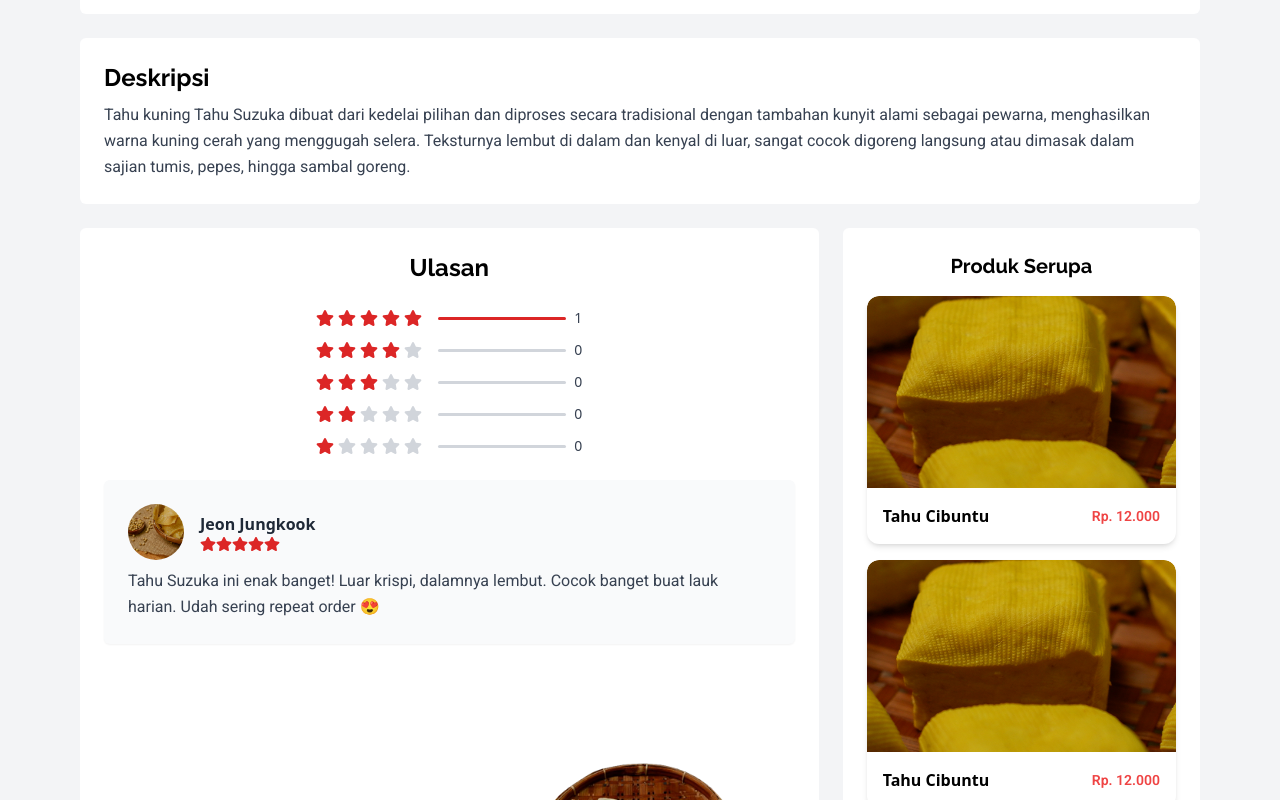
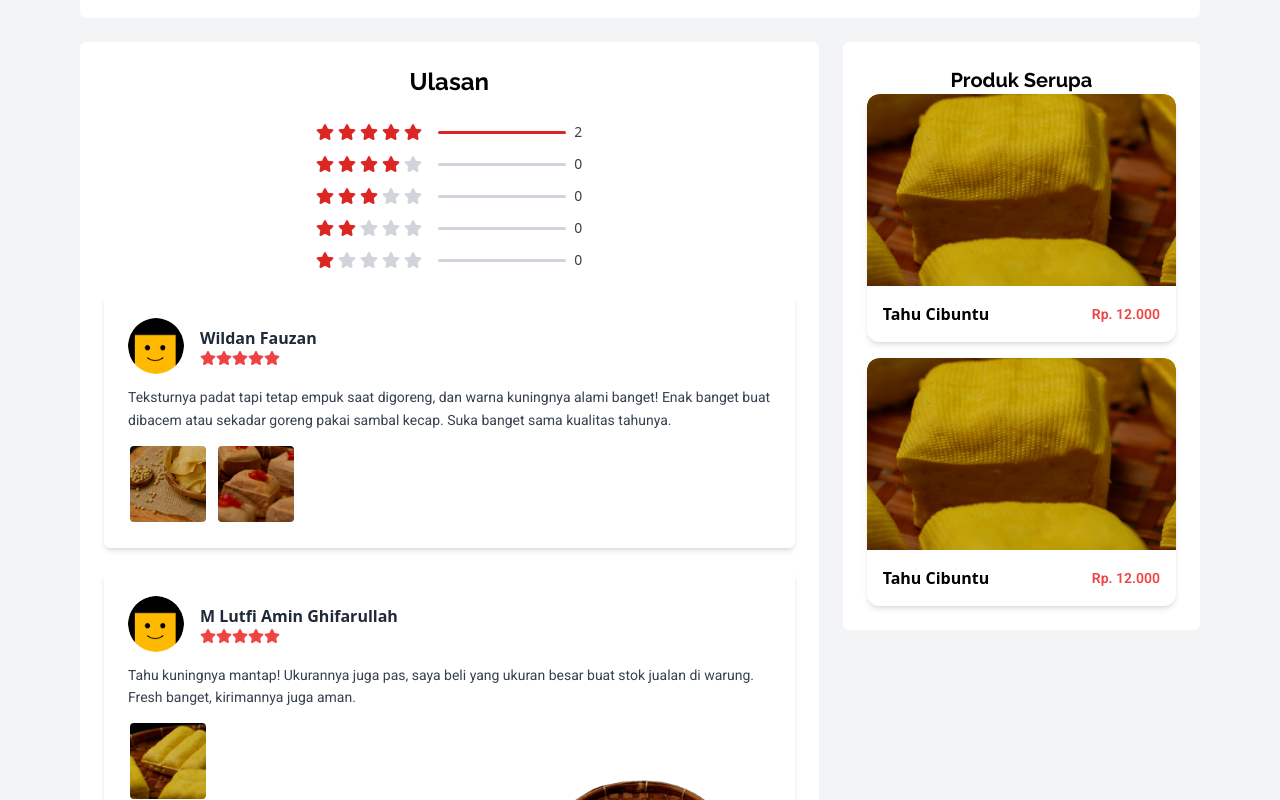
Before and after one commit to Tahu-Suzuka/suzuka-frontend, a React (Vite) app: page /detail-product in a window 1280 px wide. Shown: the part 740-1540 px from the top of the page. Built offline with nearby package versions, Linux system fonts and the light colour scheme.

Commit message:
update images review

```diff
--- a/src/Pages/DetailProductPage.jsx
+++ b/src/Pages/DetailProductPage.jsx
@@ -1,8 +1,9 @@
 import React, { useState } from "react";
-import { FaStar, FaTruck, FaTicketAlt } from "react-icons/fa";
+import { FaTruck, FaTicketAlt } from "react-icons/fa";
 import Button from "../components/atoms/Button";
 import Header from "../components/atoms/Header";
 import Card from "../components/atoms/Card";
+import Review from "../components/atoms/Review";
 
 const DetailProductPage = () => {
   const [size, setSize] = useState("Kecil");
@@ -55,7 +56,7 @@ const DetailProductPage = () => {
 
             <div className="flex items-center gap-1 text-primary mb-1">
               {[...Array(4)].map((_, i) => (
-                <FaStar key={i} />
+                <span key={i}>★</span>
               ))}
               <span className="text-sm text-black ml-1">3 Review</span>
             </div>
@@ -124,104 +125,29 @@ const DetailProductPage = () => {
               <FaTruck className="text-lg text-secondary" />
               Pengiriman sesuai dengan tanggal yang anda tentukan
             </div>
-            <div className="flex items-center gap-2 text-sm text-gray-600 ">
+            <div className="flex items-center gap-2 text-sm text-gray-600">
               <FaTicketAlt className="text-lg text-secondary" />
               Anda dapat memasukan voucher diskon ataupun gratis ongkir
             </div>
           </div>
         </div>
 
-        {/* SECTION DESKRIPSI */}
-        <div className="max-w-6xl mx-auto bg-white rounded-md p-6 mt-6">
-          <h1 className="text-2xl font-bold mb-2">Deskripsi</h1>
-          <p className="text-gray-700 leading-relaxed">
-            Tahu kuning Tahu Suzuka dibuat dari kedelai pilihan dan diproses
-            secara tradisional dengan tambahan kunyit alami sebagai pewarna,
-            menghasilkan warna kuning cerah yang menggugah selera. Teksturnya
-            lembut di dalam dan kenyal di luar, sangat cocok digoreng langsung
-            atau dimasak dalam sajian tumis, pepes, hingga sambal goreng.
-          </p>
-        </div>
-
-        {/* SECTION ULASAN */}
-        <div className="max-w-6xl mx-auto grid grid-cols-1 lg:grid-cols-3 gap-6 mt-6 mb-0">
-          {/* Card Ulasan */}
-          <div className="col-span-2 bg-white rounded-md p-6">
-            <h1 className="text-2xl font-bold mb-6 text-center">Ulasan</h1>
-            {/* sorting rating */}
-            <div className="space-y-3 mb-6">
-              {[5, 4, 3, 2, 1].map((rating) => {
-                const totalReviews = rating === 5 ? 1 : 0;
-                return (
-                  <div
-                    key={rating}
-                    className="flex items-center justify-center gap-4"
-                  >
-                    <div className="flex gap-1">
-                      {[...Array(5)].map((_, i) => (
-                        <FaStar
-                          key={i}
-                          className={`text-lg ${
-                            i < rating ? "text-primary" : "text-gray-300"
-                          }`}
-                        />
-                      ))}
-                    </div>
-                    <div className="flex items-center gap-2">
-                      <div className="w-32 h-[3px] bg-gray-300 relative rounded-full overflow-hidden">
-                        <div
-                          className="h-full bg-primary"
-                          style={{
-                            width: `${(totalReviews / 1) * 100}%`,
-                          }}
-                        ></div>
-                      </div>
-                      <span className="text-sm text-gray-700">
-                        {totalReviews}
-                      </span>
-                    </div>
-                  </div>
-                );
-              })}
-            </div>
-
-            <div className="bg-gray-50 rounded-md p-6 shadow-sm">
-              <div className="flex items-center gap-4 mb-2">
-                <img
-                  src="/images/hero/slider1.png"
-                  alt="User Profile"
-                  className="w-14 h-14 rounded-full object-cover"
-                />
-                <div>
-                  <h2 className="font-semibold text-gray-800 text-left">
-                    Jeon Jungkook
-                  </h2>
-                  <div className="flex text-primary">
-                    {[...Array(5)].map((_, i) => (
-                      <FaStar key={i} />
-                    ))}
-                  </div>
-                </div>
-              </div>
-              <p className="text-gray-700 text-left mt-2 leading-relaxed">
-                Tahu Suzuka ini enak banget! Luar krispi, dalamnya lembut. Cocok
-                banget buat lauk harian. Udah sering repeat order 😍
-              </p>
-            </div>
+        {/* SECTION ULASAN + PRODUK SERUPA */}
+        <div className="max-w-6xl mx-auto grid grid-cols-1 lg:grid-cols-3 gap-6 mt-6">
+          {/* Ulasan */}
+          <div className="col-span-2">
+            <Review />
           </div>
 
           {/* Produk Serupa */}
-          <div className="bg-white rounded-md p-6">
-            <h1 className="text-xl font-bold mb-4 text-center">
-              Produk Serupa
-            </h1>
+          <div className="bg-white rounded-md p-6 hidden lg:block self-start">
+            <h1 className="text-xl font-bold text-center">Produk Serupa</h1>
             <div className="space-y-4">
               {[1, 2].map((_, idx) => (
                 <Card
                   key={idx}
                   name="Tahu Cibuntu"
                   image="/images/product/header.png"
-                  rating={4}
                   price={12000}
                   showButton={false}
                   showRating={false}
--- a/src/components/atoms/NavbarLink.jsx
+++ b/src/components/atoms/NavbarLink.jsx
@@ -1,7 +1,7 @@
 const NavbarLinks = [
   { name: "Beranda", link: "/" },
-  { name: "Tentang Kami", link: "/AboutPage" },
-  { name: "Produk", link: "/ProductPage" },
+  { name: "Tentang Kami", link: "/about" },
+  { name: "Produk", link: "/product" },
   { name: "Kontak", link: "/#Contact" },
 ];
 
--- /dev/null
+++ b/src/components/atoms/Review.jsx
@@ -0,0 +1,137 @@
+import React, { useState } from "react";
+import { FaStar } from "react-icons/fa";
+
+const customerReviews = [
+  {
+    name: "Wildan Fauzan",
+    comment:
+      "Teksturnya padat tapi tetap empuk saat digoreng, dan warna kuningnya alami banget! Enak banget buat dibacem atau sekadar goreng pakai sambal kecap. Suka banget sama kualitas tahunya.",
+    images: ["/images/hero/slider1.png", "/images/hero/slider2.png"],
+    rating: 5,
+  },
+  {
+    name: "M Lutfi Amin Ghifarullah",
+    comment:
+      "Tahu kuningnya mantap! Ukurannya juga pas, saya beli yang ukuran besar buat stok jualan di warung. Fresh banget, kirimannya juga aman.",
+    images: ["/images/hero/slider3.png"],
+    rating: 5,
+  },
+];
+
+const Review = () => {
+  const [selectedImage, setSelectedImage] = useState({});
+
+  const handleImageClick = (idx, img) => {
+    setSelectedImage((prev) => ({
+      ...prev,
+      [idx]: prev[idx] === img ? null : img,
+    }));
+  };
+
+  return (
+    <div className="max-w-6xl mx-auto bg-white rounded-md p-6  col-span-2">
+      <h1 className="text-2xl font-bold mb-6 text-center">Ulasan</h1>
+
+      {/* Sorting rating */}
+      <div className="space-y-3 mb-6">
+        {[5, 4, 3, 2, 1].map((rating) => {
+          const totalReviews = customerReviews.filter(
+            (review) => review.rating === rating
+          ).length;
+
+          return (
+            <div
+              key={rating}
+              className="flex items-center justify-center gap-4"
+            >
+              <div className="flex gap-1">
+                {[...Array(5)].map((_, i) => (
+                  <FaStar
+                    key={i}
+                    className={`text-lg ${
+                      i < rating ? "text-primary" : "text-gray-300"
+                    }`}
+                  />
+                ))}
+              </div>
+              <div className="flex items-center gap-2">
+                <div className="w-32 h-[3px] bg-gray-300 relative rounded-full overflow-hidden">
+                  <div
+                    className="h-full bg-primary"
+                    style={{
+                      width: `${
+                        (totalReviews / customerReviews.length) * 100
+                      }%`,
+                    }}
+                  ></div>
+                </div>
+                <span className="text-sm text-gray-700">{totalReviews}</span>
+              </div>
+            </div>
+          );
+        })}
+      </div>
+
+      {/* Ulasan Pelanggan */}
+      <div className="space-y-6">
+        {customerReviews.map((review, idx) => (
+          <div
+            key={idx}
+            className="bg-white rounded-md shadow-md p-6 space-y-3"
+          >
+            <div className="flex items-center gap-4">
+              <img
+                src="/images/default-profile.png"
+                alt="Avatar"
+                className="w-14 h-14 rounded-full object-cover"
+              />
+              <div>
+                <h2 className="font-semibold text-gray-800">{review.name}</h2>
+                <div className="flex text-red-500">
+                  {[...Array(5)].map((_, i) => (
+                    <FaStar
+                      key={i}
+                      className={`${i < review.rating ? "" : "text-gray-300"}`}
+                    />
+                  ))}
+                </div>
+              </div>
+            </div>
+
+            <p className="text-gray-700 leading-relaxed text-sm">
+              {review.comment}
+            </p>
+
+            {/* Thumbnails */}
+            <div className="flex gap-2">
+              {review.images.map((img, i) => (
+                <img
+                  key={i}
+                  src={img}
+                  alt="ulasan"
+                  onClick={() => handleImageClick(idx, img)}
+                  className={`w-20 h-20 object-cover rounded-md cursor-pointer border-2 ${
+                    selectedImage[idx] === img
+                      ? "border-red-500"
+                      : "border-transparent"
+                  }`}
+                />
+              ))}
+            </div>
+
+            {/* Gambar Besar */}
+            {selectedImage[idx] && (
+              <img
+                src={selectedImage[idx]}
+                alt="Preview"
+                className="mt-4 w-full max-w-md rounded-md object-cover"
+              />
+            )}
+          </div>
+        ))}
+      </div>
+    </div>
+  );
+};
+
+export default Review;
--- a/src/components/atoms/dropdown/DropdownItem.jsx
+++ b/src/components/atoms/dropdown/DropdownItem.jsx
@@ -31,14 +31,11 @@ export const DropdownItem = ({
 
   return (
     <button type="button" onClick={handleClick} className={combinedClasses}>
-      {" "}
-      {/* Menambahkan type="button" */}
       {children}
     </button>
   );
 };
 
-// Definisikan PropTypes
 DropdownItem.propTypes = {
   tag: PropTypes.oneOf(["a", "button"]),
   to: PropTypes.string,
--- a/src/components/organisms/Navbar.jsx
+++ b/src/components/organisms/Navbar.jsx
@@ -167,7 +167,7 @@ const Navbar = () => {
               className="flex items-center cursor-pointer"
             >
               <img
-                src="/images/img1.png"
+                src="/images/default-profile.png"
                 alt="Avatar"
                 className="w-10 h-10 rounded-full border-2 bg-white p-0.5"
               />
--- a/src/components/organisms/ProfileContent.jsx
+++ b/src/components/organisms/ProfileContent.jsx
@@ -72,7 +72,7 @@ const ProfileContent = () => {
 
         <div className="flex flex-col items-center justify-start">
           <img
-            src="/images/img1.png"
+            src="/images/default-profile.png"
             alt="Avatar"
             className="w-24 h-24 rounded-full object-cover mb-4"
           />
```
Also changed, not shown: src/components/atoms/dropdown/Dropdown.jsx (+5 -9 lines), public/images/default-profile.png (added), public/images/img1.png (deleted).
